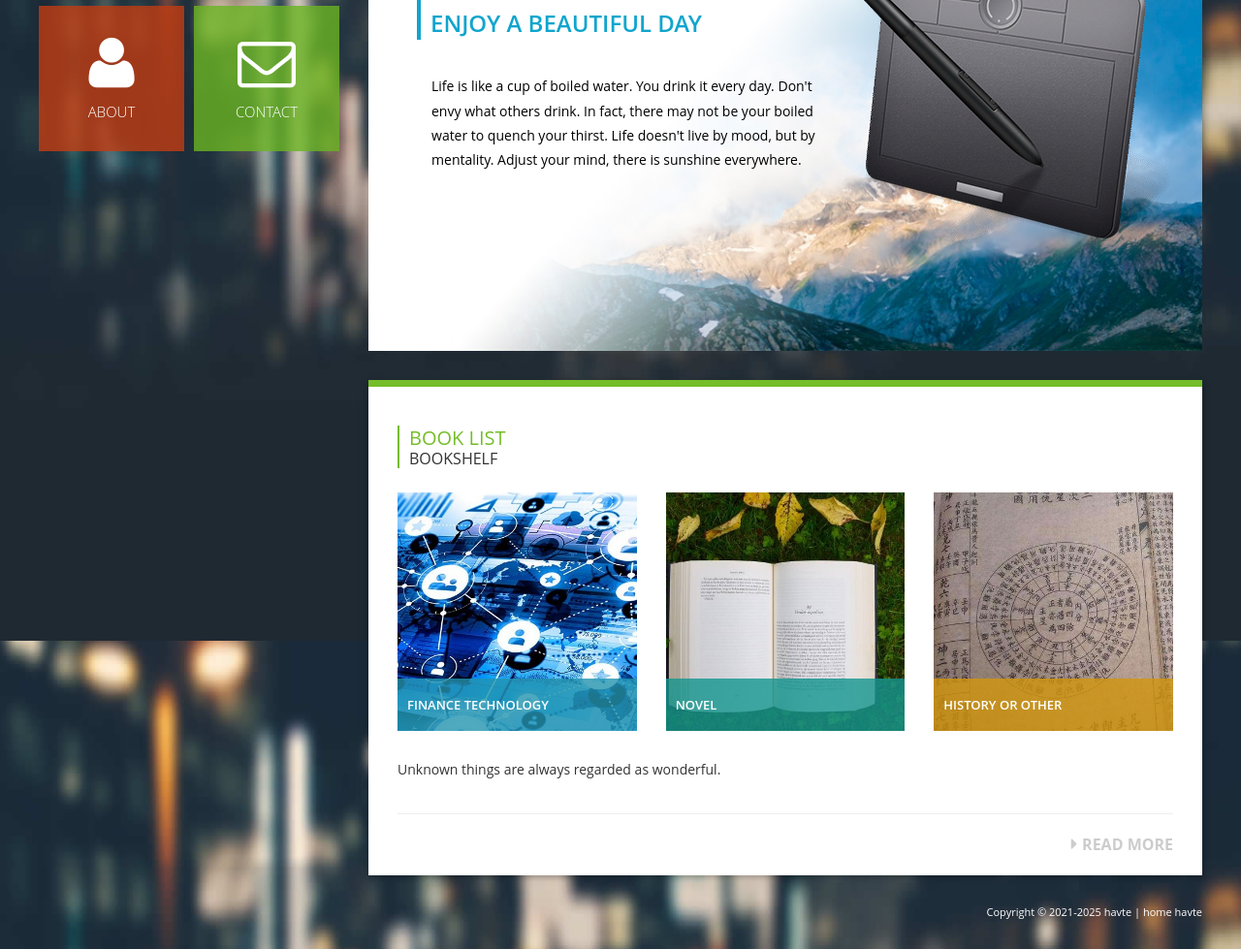
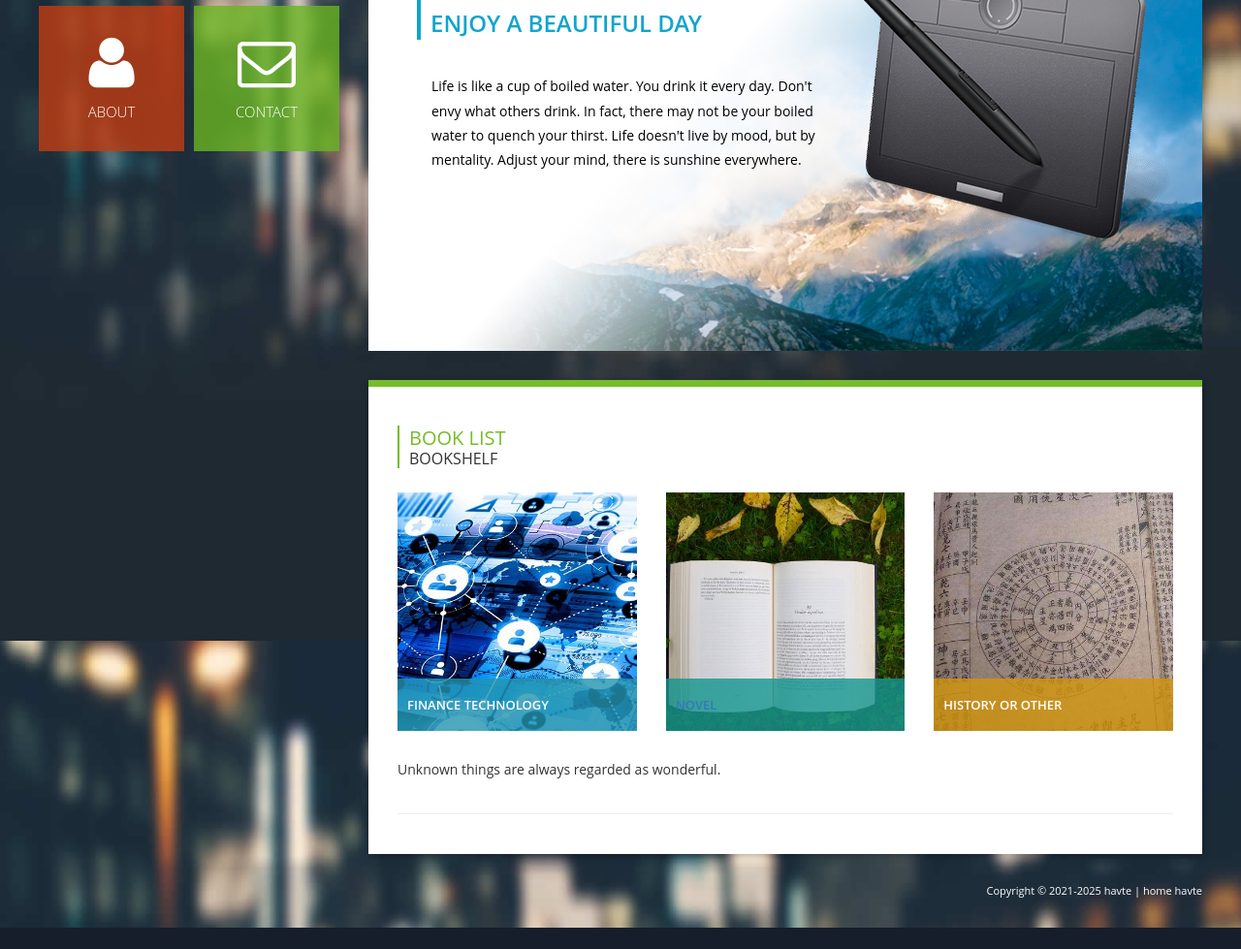
Before and after one commit to havte/books, a Jekyll site: the page built from index.html, in a window 1280 px wide, cut to the strip 239-1218 px from the top of the page. Shown: the whole strip at 97% size. Built offline with Jekyll 4.4.1, drawn with Linux system fonts in a browser that asks for light colours; some web fonts are replaced; after the commit the page ends 1196 px from its top, so only the background shows below that.

Commit message:
去掉read more，增加书籍跳转链接

```diff
--- a/index.html
+++ b/index.html
@@ -93,7 +93,9 @@ layout: default
                         <div class="col-xxs-12 col-xs-6 col-sm-6 col-md-4 col-lg-4">
                             <div class="bottom-img">
                                 <img src="assets/images/novel.jpeg" alt="Image">
-                                <p class="second">novel</p>
+                                <p class="second">
+                                    <a href="https://b.havte.com/book_demo/website" target="_blank" title="havte novel">novel</a>
+                                </p>
                             </div>
                         </div>
                         <div class="col-xxs-12 col-xs-6 col-sm-6 col-md-4 col-lg-4">
@@ -106,7 +108,7 @@ layout: default
                     <p class="bottom-desc">Unknown things are always regarded as wonderful. </p><hr />
                     <div class="col-sm-12 location-main">
                         <div class="pull-right bottom-user">
-                            <a href="#"><i class="fa fa-caret-right"></i><span>READ MORE</span></a>
+                           <!-- <a href="#"><i class="fa fa-caret-right"></i><span>READ MORE</span></a>-->
                         </div>
                     </div>
                 </div>
```
Also changed, not shown: 1 other file.
